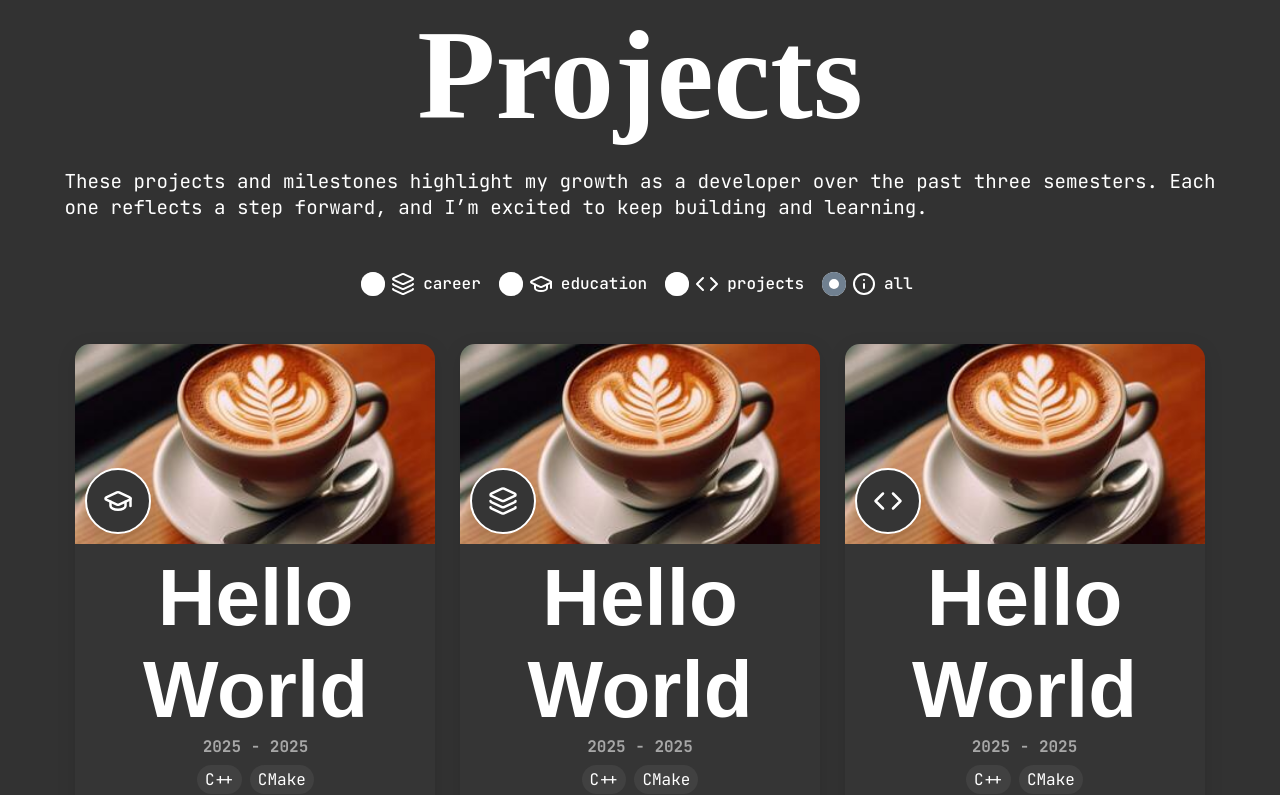
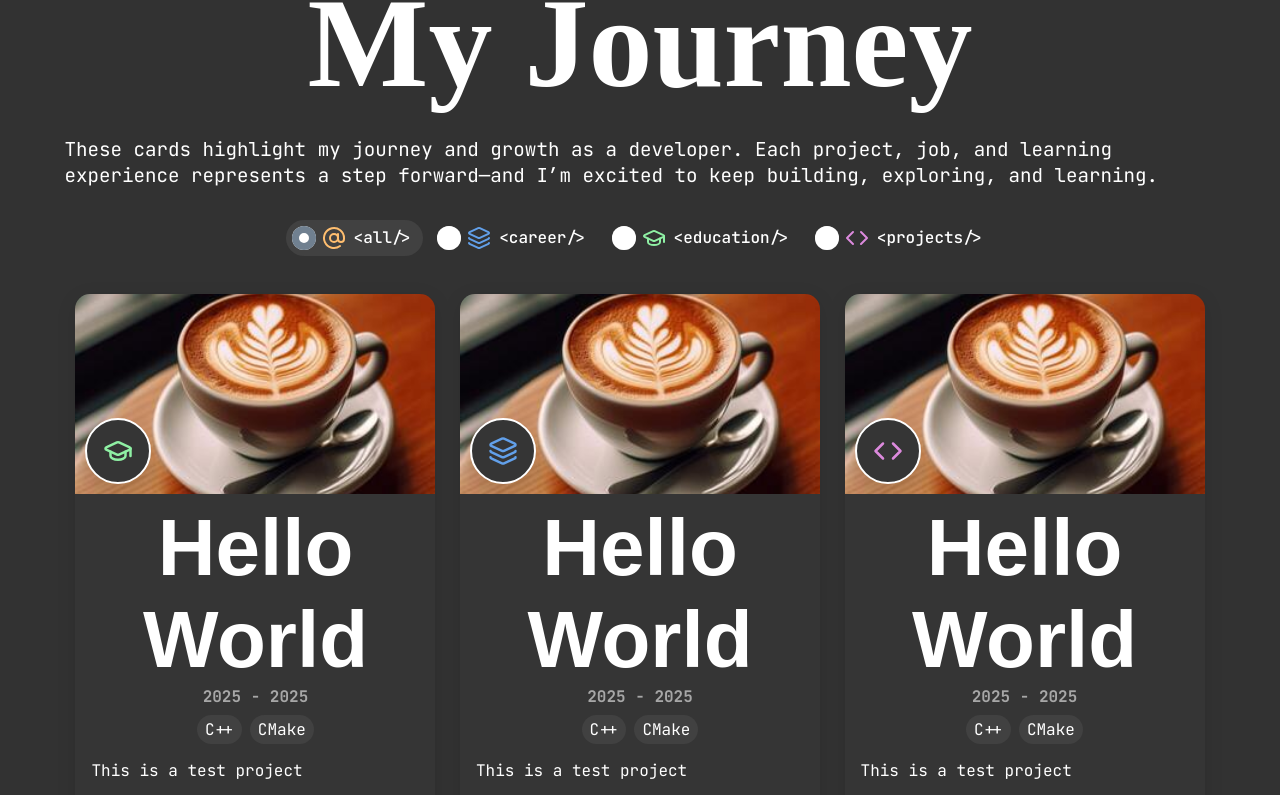
Before and after one commit to EnzyZero/DevWebsite, a React (Vite) app: page / in a window 1280 px wide. Shown: the part 1717-2512 px from the top of the page. Built offline with nearby package versions, Linux system fonts and the light colour scheme; a web font is replaced by a local one.

Commit message:
Finished the cards and the filter system. Rebranded and adapted Projects section text. The code refers to everything as the 'Project' section still, which I might change in the future

```diff
--- a/src/App.tsx
+++ b/src/App.tsx
@@ -3,6 +3,7 @@ import { BrowserRouter, Routes, Route } from 'react-router'
 import Boot from './boot/Boot'
 import Home from './Home'
 import LoadPage from './loadpage/LoadPage'
+import NotFound from './NotFound'
 
 export default function App() {
   const [isBooted, setIsBooted] = useState(false);
@@ -19,6 +20,8 @@ export default function App() {
           <Route path="projects" >
             <Route path="start" element={<LoadPage path='/start.html' />} />
           </Route>
+
+          <Route path='*' element={<NotFound />} />
         </Routes>
       </BrowserRouter>
     </>
--- /dev/null
+++ b/src/NotFound.tsx
@@ -0,0 +1,10 @@
+import { boot } from "./boot/Boot"
+
+export default function NotFound() {
+  boot.active(false);
+  boot.critical('Page not found');
+  boot.error('The page you are looking for does not exist');
+  boot.warn('Please return to the main page');
+
+  return <></>;
+}
--- a/src/about/About.tsx
+++ b/src/about/About.tsx
@@ -1,5 +1,5 @@
 import Techstack from './Techstack'
-import { aboutMeText } from '../constants/texts'
+import { aboutMeText } from '../texts'
 import './about.css'
 
 export default function About({ active }: { active: boolean}) {
--- a/src/index.css
+++ b/src/index.css
@@ -21,7 +21,7 @@
 }
 
 section {
-  margin-bottom: 5rem;
+  margin-bottom: 3rem;
 }
 
 p {
--- a/src/projects/ProjectCard.tsx
+++ b/src/projects/ProjectCard.tsx
@@ -16,11 +16,11 @@ export default function ProjectCard({ project }: { project: Project }) {
   function type_maker(type: ProjectType) {
     switch (type) {
       case 'career':
-        return <Layers color="white" />;
+        return <Layers color="#62a0ea" />;
       case 'project':
-        return <Code color="white" />;
+        return <Code color="#dc8add" />;
       case 'education':
-        return <GraduationCap color="white" />;
+        return <GraduationCap color="#8ff0a4" />;
     }
   }
 
--- a/src/projects/ProjectRadioButtons.tsx
+++ b/src/projects/ProjectRadioButtons.tsx
@@ -1,5 +1,5 @@
 import { useState, useEffect, type RefObject } from 'react'
-import { Code, Layers, GraduationCap, Info } from 'lucide-react'
+import { Code, Layers, GraduationCap, AtSign } from 'lucide-react'
 
 export default function ProjectRadioButtons({ cardsContainerRef }: { cardsContainerRef: RefObject<HTMLDivElement | null> }) {
   const [selected, setSelected] = useState('all');
@@ -23,7 +23,7 @@ export default function ProjectRadioButtons({ cardsContainerRef }: { cardsContai
       if (selected === 'all')
       {
         card.style.display = 'block';
-        return;
+        continue;
       }
 
       if (card.classList.contains(selected))
@@ -40,11 +40,21 @@ export default function ProjectRadioButtons({ cardsContainerRef }: { cardsContai
         <input
           type="radio"
           name="type"
+          value="all"
+          checked={selected === 'all'}
+          onChange={handleChange}
+          />
+          <span><AtSign color="#ffbe6f" /> {'<all/>'}</span>
+      </label>
+      <label>
+        <input
+          type="radio"
+          name="type"
           value="career"
           checked={selected === 'career'}
           onChange={handleChange}
           />
-          <span><Layers color="white" /> career</span>
+          <span><Layers color="#62a0ea" /> {'<career/>'}</span>
       </label>
       <label>
         <input
@@ -54,7 +64,7 @@ export default function ProjectRadioButtons({ cardsContainerRef }: { cardsContai
           checked={selected === 'education'}
           onChange={handleChange}
           />
-          <span><GraduationCap color="white" /> education</span>
+          <span><GraduationCap color="#8ff0a4" /> {'<education/>'}</span>
       </label>
       <label>
         <input
@@ -64,17 +74,7 @@ export default function ProjectRadioButtons({ cardsContainerRef }: { cardsContai
           checked={selected === 'project'}
           onChange={handleChange}
           />
-          <span><Code color="white" /> projects</span>
-      </label>
-      <label>
-        <input
-          type="radio"
-          name="type"
-          value="all"
-          checked={selected === 'all'}
-          onChange={handleChange}
-          />
-          <span><Info color="white" /> all</span>
+          <span><Code color="#dc8add" /> {'<projects/>'}</span>
       </label>
     </div>
   );
--- a/src/projects/Projects.tsx
+++ b/src/projects/Projects.tsx
@@ -1,7 +1,7 @@
 import { useRef } from 'react'
 import ProjectRadioButtons from './ProjectRadioButtons'
 import ProjectsContainer from './ProjectsContainer'
-import { projectsText } from '../constants/texts'
+import { projectsText } from '../texts'
 import './projects.css'
 
 export default function Projects({ active }: { active: boolean }) {
@@ -9,7 +9,7 @@ export default function Projects({ active }: { active: boolean }) {
 
   return (
     <section id="projects" className={active ? 'active' : ''}>
-      <h1>Projects</h1>
+      <h1>My Journey</h1>
       {projectsText}
       <ProjectRadioButtons cardsContainerRef={ref} />
       <ProjectsContainer ref={ref} />
--- a/src/projects/projects.css
+++ b/src/projects/projects.css
@@ -17,7 +17,7 @@
 #projects>p {
   width: 95%;
   max-width: 100ch;
-  margin-bottom: 30px;
+  margin-bottom: 0;
 }
 
 #projects.active {
@@ -26,11 +26,13 @@
 
 .project-radio-buttons {
   width: fit-content;
-  margin: 1rem 0;
+  margin: 2rem 0;
   display: flex;
   flex-direction: row;
+  flex-wrap: wrap;
   justify-content: center;
-  align-items: center;
+  align-content: center;
+  gap: 0.5rem;
 }
 
 .project-radio-buttons label {
@@ -51,7 +53,7 @@
 	left: -9999px;
 
   &:checked+span {
-    background-color: mix(#fff, var(--primary), 84%);
+    background-color: var(--tertiary);
 
     &:before {
       box-shadow: inset 0 0 0 0.4375em slategrey;
@@ -61,13 +63,14 @@
 
 .project-radio-buttons label span {
   display: flex;
+  position: relative;
   align-items: center;
   padding: 0.375em 0.75em 0.375em 0.375em;
   border-radius: 99em;
   transition: 0.25s ease;
 
   &:hover {
-    background-color: mix(#fff, var(--primary), 84%);
+    background-color: var(--tertiary);
   }
 
   &:before {
@@ -89,7 +92,9 @@
   display: grid;
   grid-template-columns: repeat(auto-fill, minmax(360px, 1fr));
   grid-template-rows: auto;
-  gap: 1rem;
+  justify-items: center;
+  column-gap: 1rem;
+  row-gap: 1rem;
 }
 
 .project-card {
@@ -98,7 +103,7 @@
   border-radius: 15px;
   box-shadow: 0 5px 20px rgba(0, 0, 0, .1);
   transition: .3s;
-  margin: 20px auto;
+  margin: 0;
   overflow: hidden;
   position: relative;
 }
@@ -251,12 +256,10 @@
     grid-template-columns: repeat(auto-fill, minmax(300px, 1fr));
   }
 
+}
+
+@media screen and (max-width: 400px) {
   .project-card {
     width: 300px;
   }
-
-  .project-radio-buttons {
-    flex-direction: column;
-    align-items: start;
-  }
 }
--- a/src/constants/texts.tsx
+++ b/src/texts.tsx
@@ -1,7 +1,7 @@
 
 export const projectsText = <p>
-These projects and milestones highlight my growth as a developer over the past three semesters.
-Each one reflects a step forward, and I’m excited to keep building and learning.
+These cards highlight my journey and growth as a developer.
+Each project, job, and learning experience represents a step forward—and I’m excited to keep building, exploring, and learning.
 </p>
 
 export const aboutMeText = <>
@@ -14,7 +14,7 @@ I began with Python and JavaScript just before university, then moved on to C in
 Around that time, I also started programming with Vim on an Arch Linux machine.
 
 In my third semester, I built this website, learned Java and C#, rented a domain, and set up a homelab server.
-I'm currently pursuing a bachelor's degree in computer science and spend much of my free time working on personal projects — feel free to explore the Projects section below!
+I'm currently pursuing a bachelor's degree in computer science and spend much of my free time working on personal projects — feel free to explore the sections below!
 </p>
 <p>Here are most of the technologies I've used for at <strong>least two weeks</strong> throughout my journey:</p>
 </>;
```
